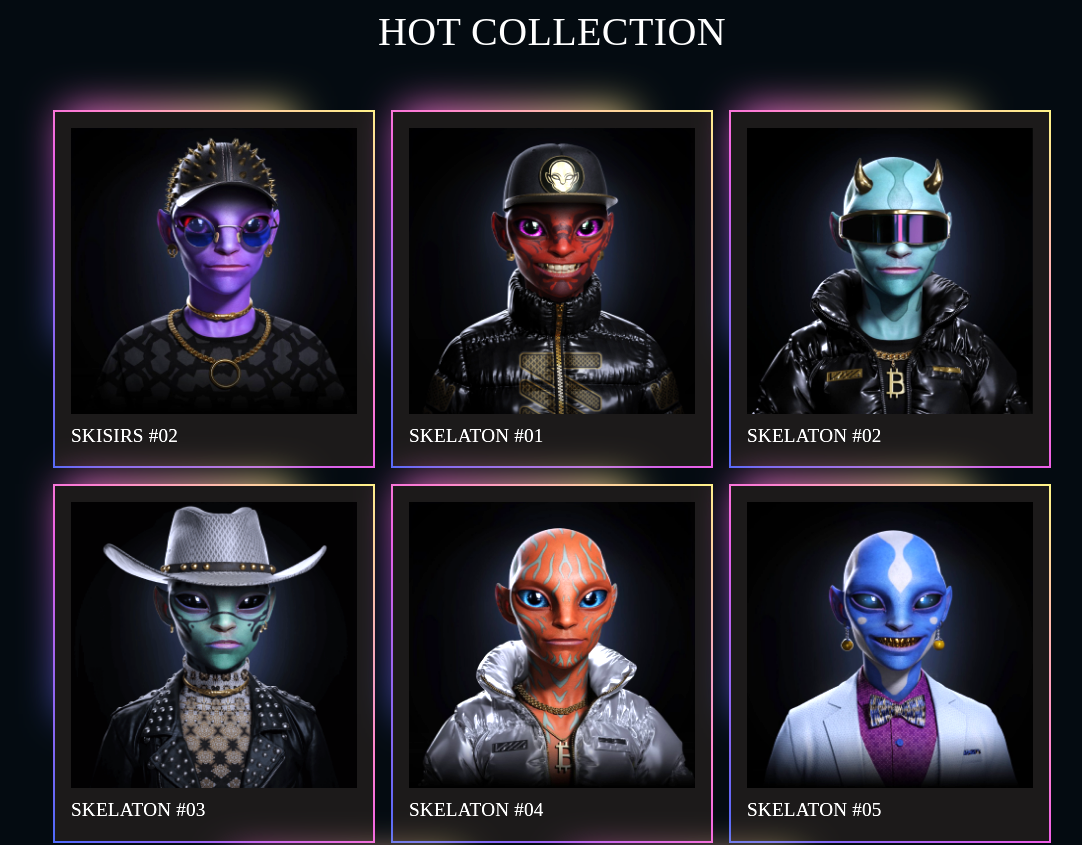
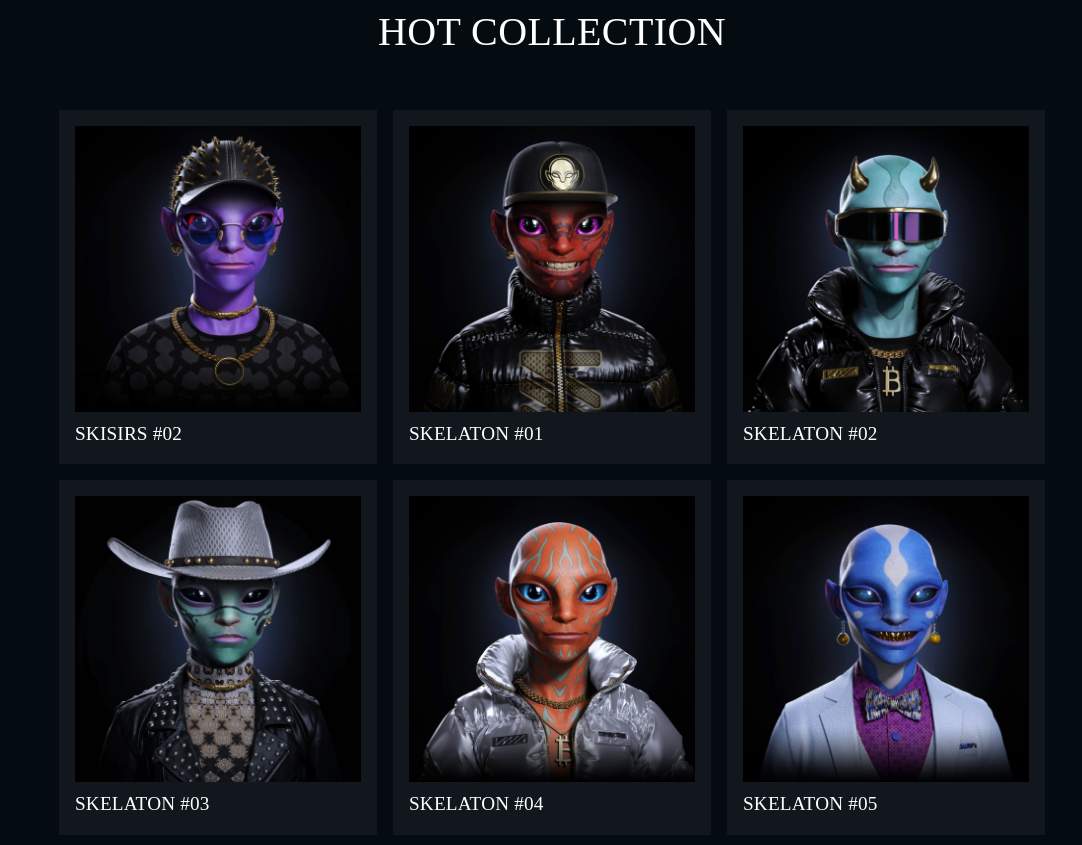
Before and after one commit to abdulkadershohan/nft-alien, a React (Create React App) app: page / in a window 1280 px wide. Shown: the part 1360-2205 px from the top of the page, without its empty margins (88-1170 px from the left). Built offline with nearby package versions, Linux system fonts and the light colour scheme; a web font is replaced by a local one.

Commit message:
aspectRatio aded

```diff
--- a/src/App.js
+++ b/src/App.js
@@ -1,5 +1,5 @@
 import { Stack } from "@mui/system";
-import Collection from "./components/collection/Collection2";
+import Collection from "./components/collection/Collection";
 import Footer from "./components/footer/Footer";
 import HeroMain from "./components/hero/HeroMain";
 import Story from "./components/story/Story";
--- a/src/components/collection/Collection.jsx
+++ b/src/components/collection/Collection.jsx
@@ -89,6 +89,7 @@ export default function Collection() {
                                         sx={{
                                             width: 286,
                                             height: 286,
+                                            aspectRatio: '1 / 1',
                                         }}
                                     />
                                     <CTypography
--- a/src/components/footer/Footer.jsx
+++ b/src/components/footer/Footer.jsx
@@ -146,6 +146,9 @@ export default function Footer() {
                                     alt='logo'
                                     width={110}
                                     height={60}
+                                    sx={{
+                                        aspectRatio: '2 / 1',
+                                    }}
                                 />
                             </Stack>
                         ))
--- a/src/components/hero/HeroMain.jsx
+++ b/src/components/hero/HeroMain.jsx
@@ -13,6 +13,7 @@ export default function HeroMain() {
                 backgroundSize: 'cover',
                 backgroundPosition: 'center',
                 height: '100vh',
+                aspectRatio: '16/9',
             }}
         >
             <Navbar />
```
